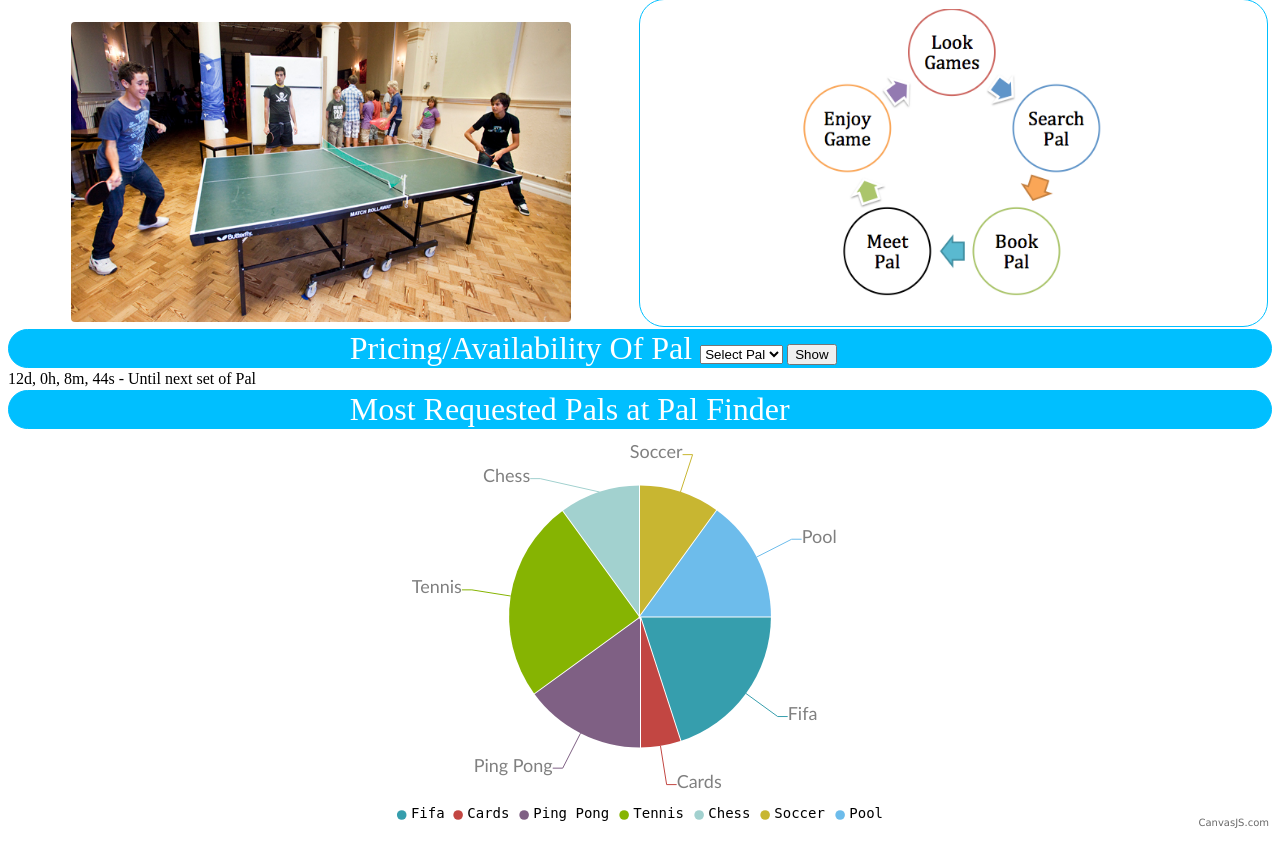
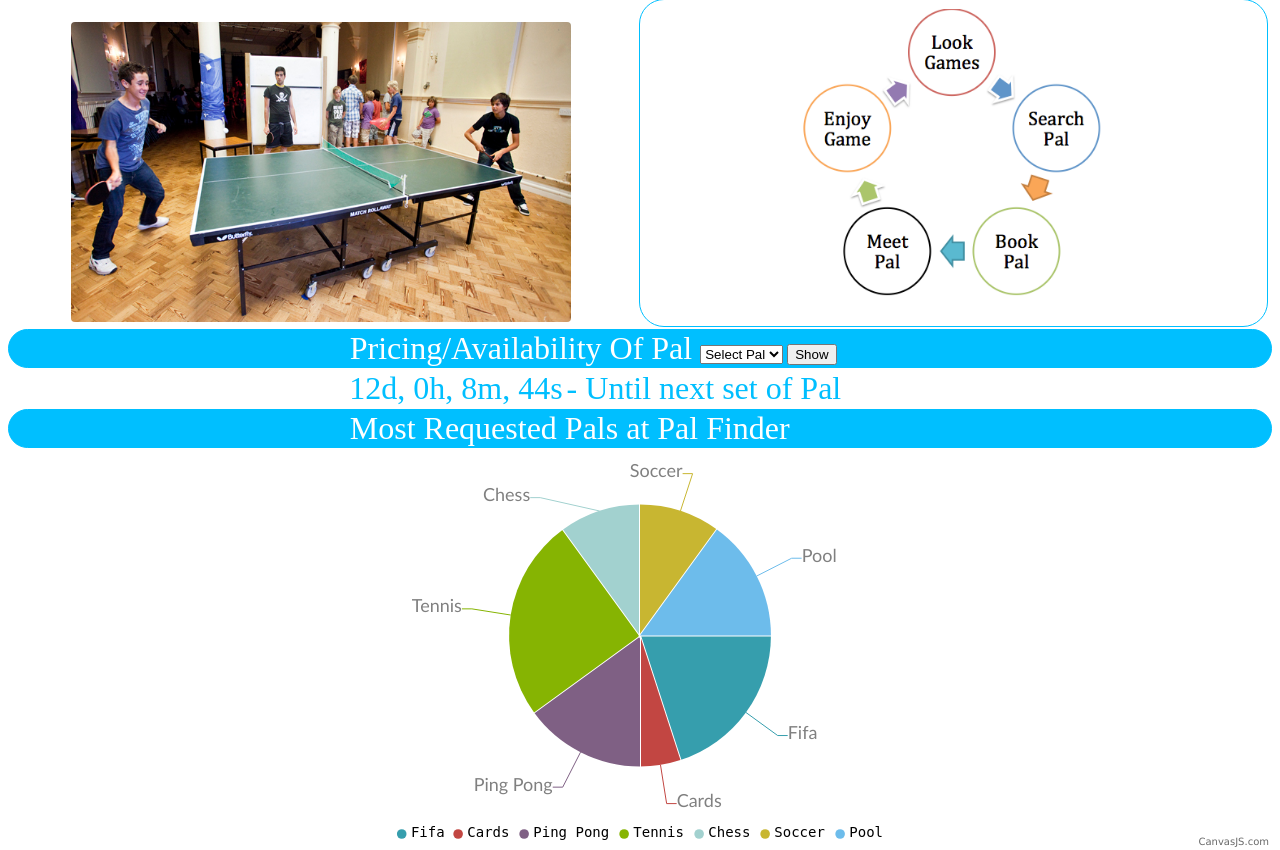
Before and after one commit to lucaspozzi/PalFinder, a PHP site: page / in a window 1280 px wide. Shown: the part 163-1013 px from the top of the page. Before the commit the page ends 991 px from the top, so only its background shows below. Run offline with PHP 8.4, Linux system fonts and the light colour scheme.

Commit message:
added countdown font and change infoItem to infoitemDeepSkyBlue

```diff
--- a/stylesheet/stylesheet.css
+++ b/stylesheet/stylesheet.css
@@ -27,9 +27,16 @@ body {
     width: auto;
 }
 
-.infoItem {
+.infoItemDeepSkyBlue {
     color: deepskyblue;
+    padding-left: 27%;
+    font-size: 200%;
+}
 
+.countDownFont {
+    color: deepskyblue;
+    /*padding-left: 27%;*/
+    text-align: center;
     font-size: 200%;
 }
 
@@ -41,6 +48,7 @@ body {
 
 .navItem {
     color: white;
+    text-decoration: none;
 
 }
 
```
